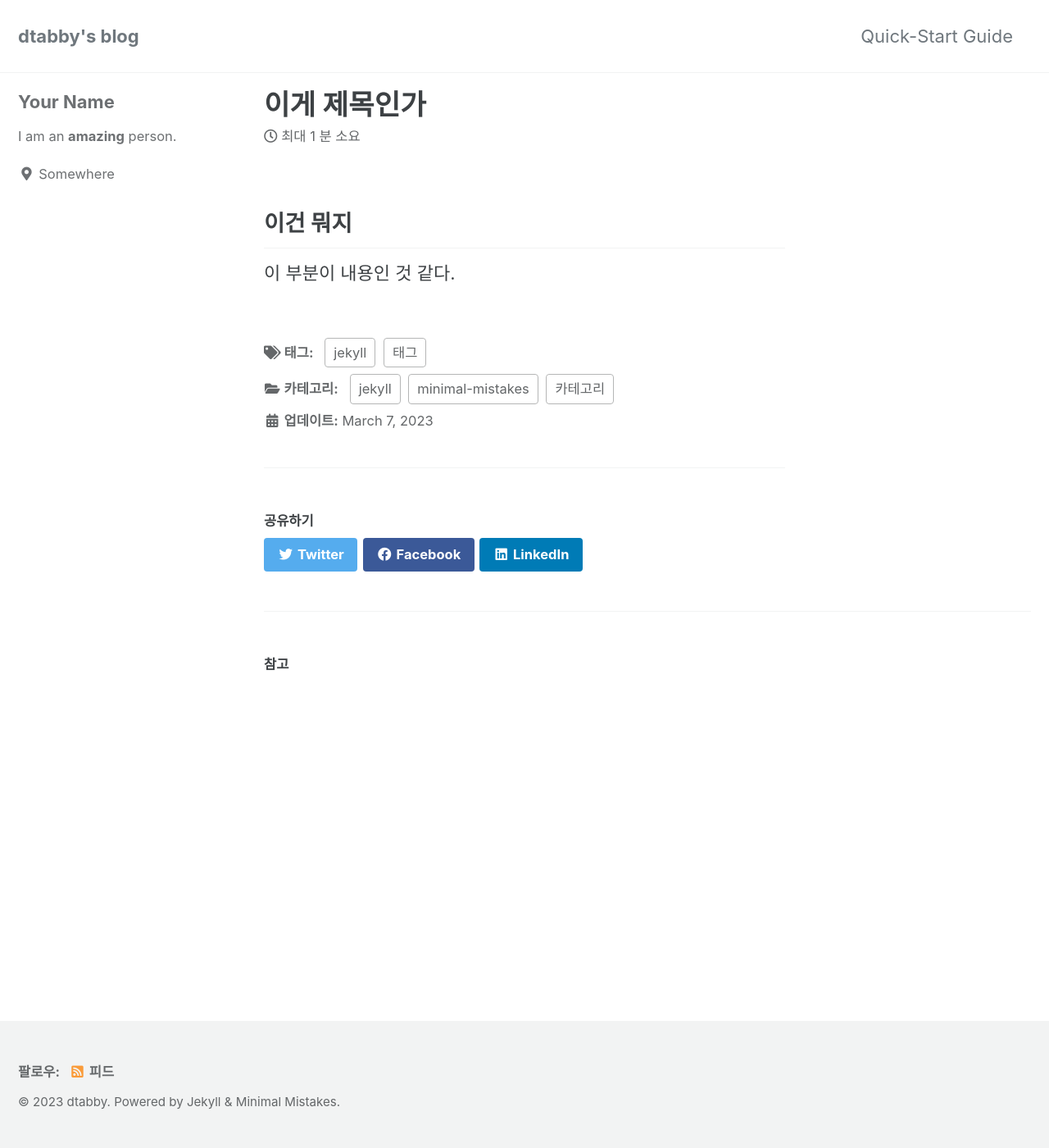
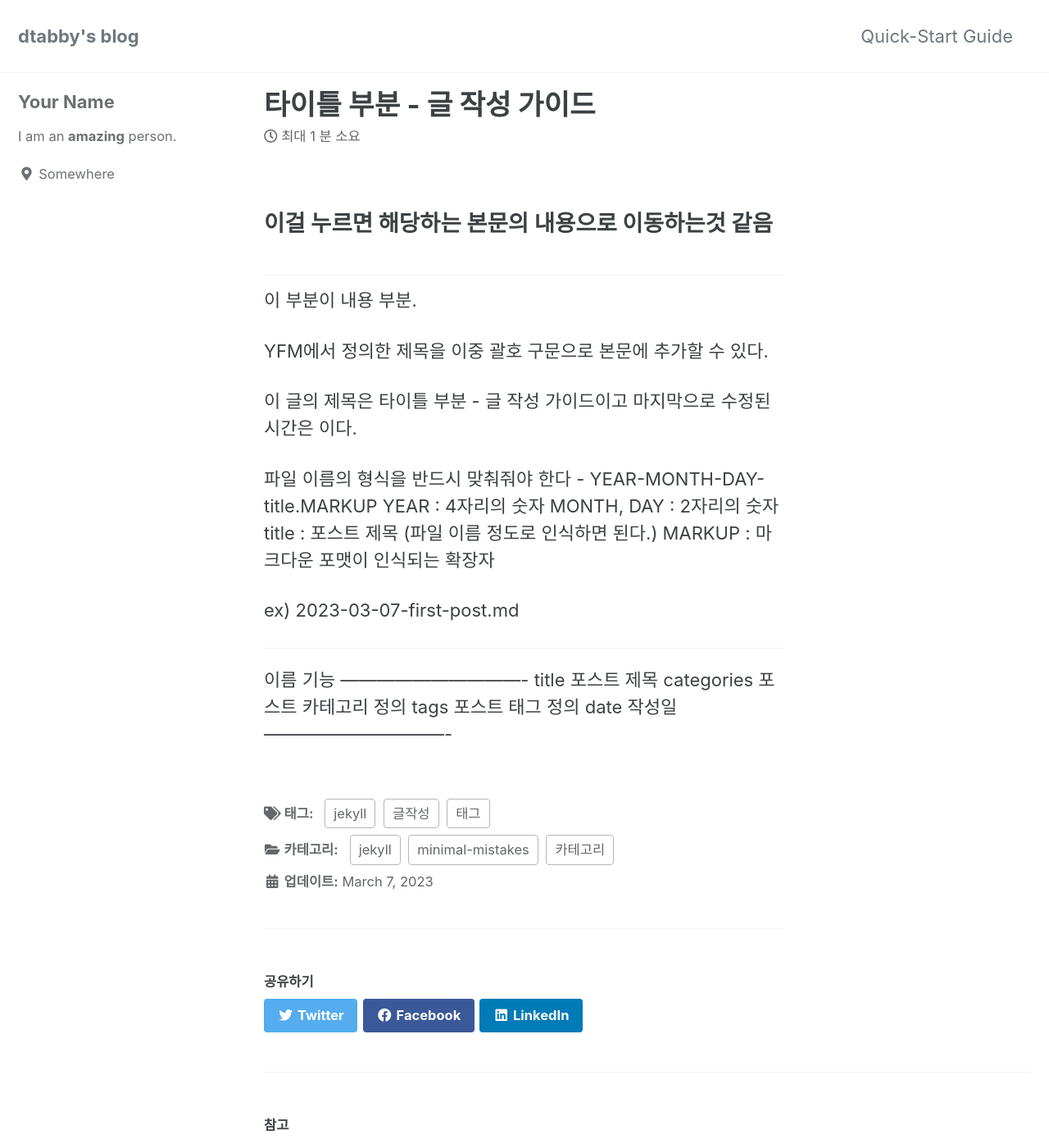
Before and after one commit to dtabby/dtabby.github.io, a Jekyll site: the page built from _posts/2023-03-07-first-post.md, in a window 1280 px wide and 1400 px high. Shown: the whole window at 82% size. Built offline with Jekyll 4.4.1, drawn with Linux system fonts in a browser that asks for light colours; cached includes are drawn as plain includes.

Commit message:
Update 2023-03-07-first-post.md
글 작성 가이드

```diff
--- a/_posts/2023-03-07-first-post.md
+++ b/_posts/2023-03-07-first-post.md
@@ -1,5 +1,5 @@
 ---
-title: "이게 제목인가"
+title: "타이틀 부분 - 글 작성 가이드"
 categories:
     - jekyll
     - minimal-mistakes
@@ -7,8 +7,31 @@ categories:
 tags:
     - jekyll
     - 태그
+    - 글작성
 data: "2023-03-07 11:00"
 ---
-## 이건 뭐지
+## 이걸 누르면 해당하는 본문의 내용으로 이동하는것 같음
 
-이 부분이 내용인 것 같다.
+이 부분이 내용 부분.
+
+YFM에서 정의한 제목을 이중 괄호 구문으로 본문에 추가할 수 있다.
+
+이 글의 제목은 {{ page.title }}이고
+마지막으로 수정된 시간은 {{ page.last_modified_at }}이다.
+
+파일 이름의 형식을 반드시 맞춰줘야 한다 - YEAR-MONTH-DAY-title.MARKUP
+YEAR : 4자리의 숫자
+MONTH, DAY : 2자리의 숫자
+title : 포스트 제목 (파일 이름 정도로 인식하면 된다.)
+MARKUP : 마크다운 포맷이 인식되는 확장자
+
+ex) 2023-03-07-first-post.md
+
+-------------------------------
+이름	    기능
+-------------------------------
+title	    포스트 제목
+categories	포스트 카테고리 정의
+tags	    포스트 태그 정의
+date	    작성일
+-------------------------------
```
